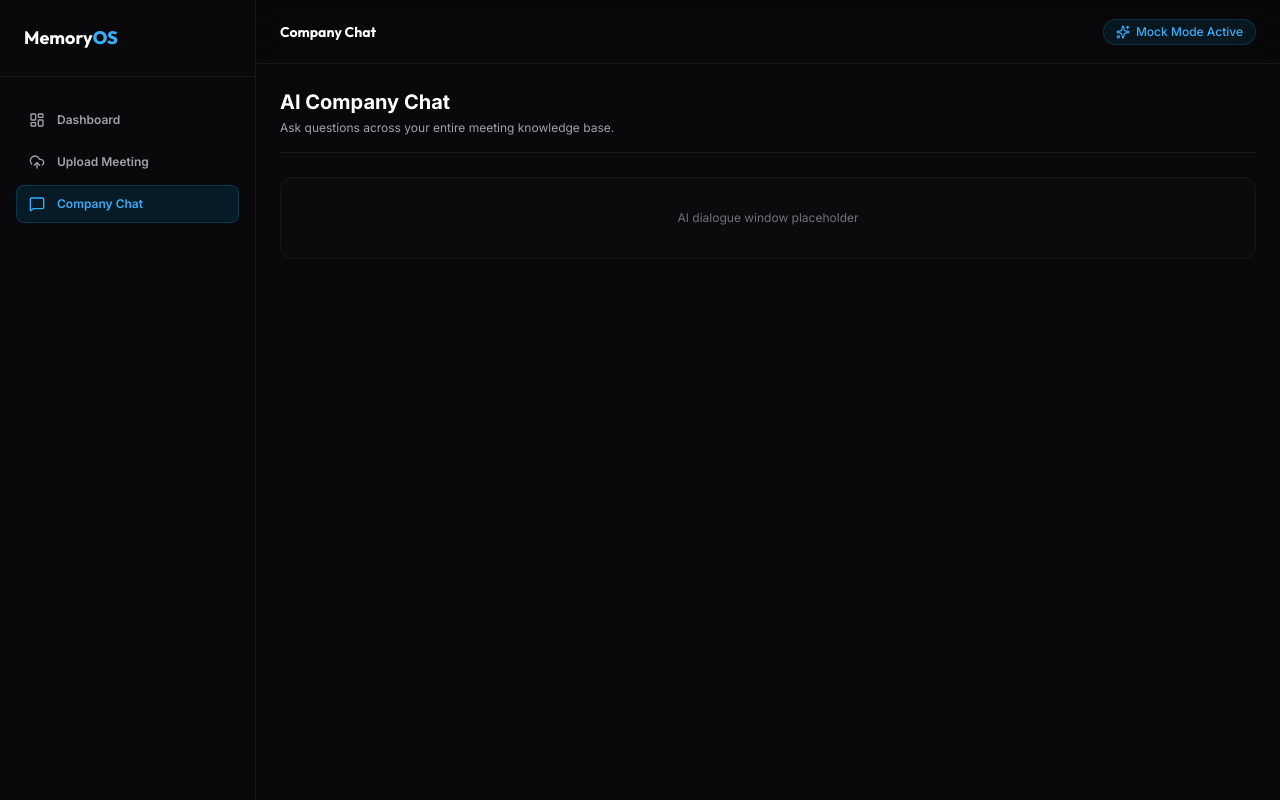
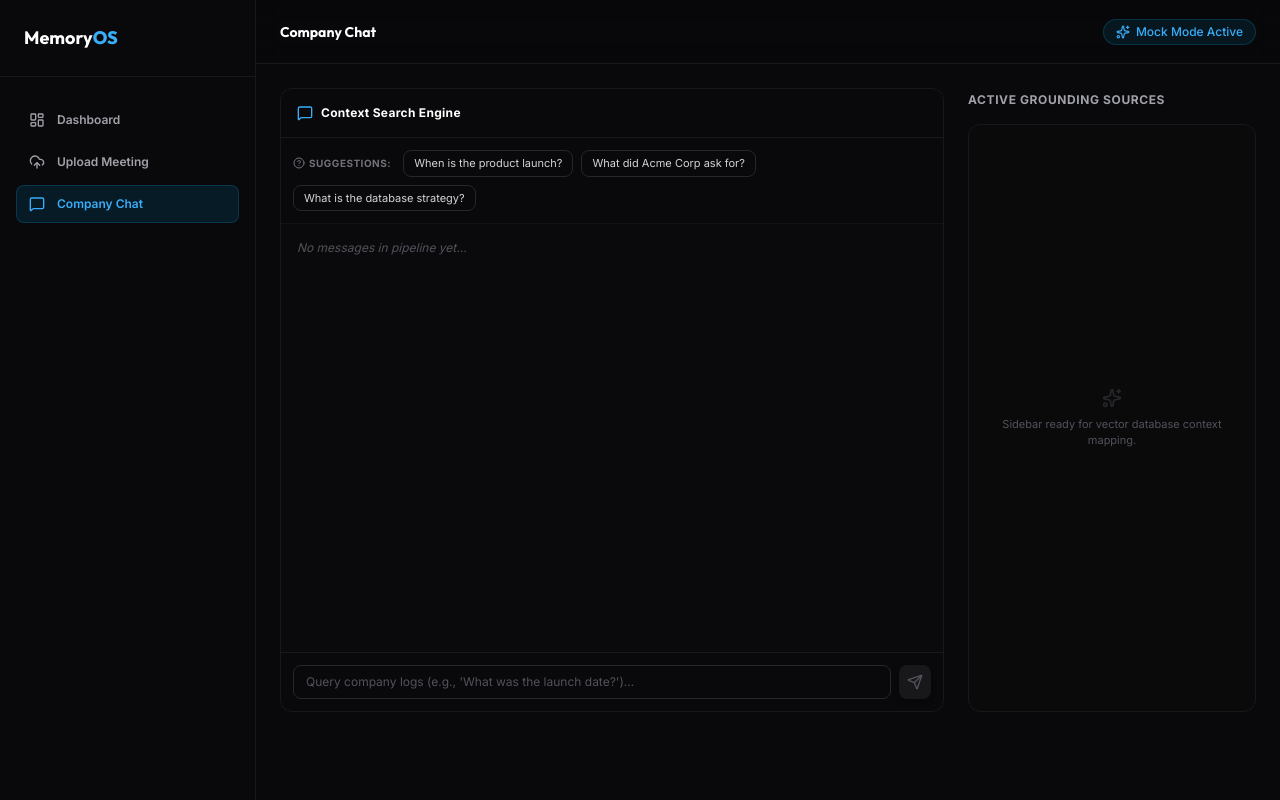
Before and after one commit to gouransh011/MemoryOS, a React app in the folder frontend/: page /chat in a window 1280 px wide. Built offline with nearby package versions, Linux system fonts and the light colour scheme; the HTML template or start-up script is replaced by a standard one.

Commit message:
feat(frontend): complete Chat Input and Suggested Questions Section for Chat

```diff
--- /dev/null
+++ b/frontend/src/components/chat/ChatInput.jsx
@@ -0,0 +1,35 @@
+import React, { useState } from 'react';
+import { Send } from 'lucide-react';
+
+const ChatInput = ({ onSendMessage, isTyping }) => {
+  const [input, setInput] = useState('');
+
+  const handleSubmit = (e) => {
+    e.preventDefault();
+    if (!input.trim() || isTyping) return;
+    onSendMessage(input);
+    setInput('');
+  };
+
+  return (
+    <form onSubmit={handleSubmit} className="p-3 border-t border-primary-900 bg-primary-950/30 flex gap-2">
+      <input
+        type="text"
+        value={input}
+        onChange={(e) => setInput(e.target.value)}
+        disabled={isTyping}
+        placeholder="Query company logs (e.g., 'What was the launch date?')..."
+        className="flex-1 bg-primary-950 border border-primary-800 focus:border-brand-500/50 rounded-lg px-3 py-2 text-xs text-primary-100 placeholder-primary-600 focus:outline-none disabled:opacity-50"
+      />
+      <button
+        type="submit"
+        disabled={isTyping || !input.trim()}
+        className="bg-brand-600 hover:bg-brand-500 text-white disabled:bg-primary-900 disabled:text-primary-600 p-2 rounded-lg transition-all flex items-center justify-center shrink-0 shadow-md"
+      >
+        <Send className="w-4 h-4" />
+      </button>
+    </form>
+  );
+};
+
+export default ChatInput;
--- /dev/null
+++ b/frontend/src/components/chat/SuggestedQuestions.jsx
@@ -0,0 +1,29 @@
+import React from 'react';
+import { HelpCircle } from 'lucide-react';
+
+const SuggestedQuestions = ({ onQuestionClick }) => {
+  const prompts = [
+    "When is the product launch?",
+    "What did Acme Corp ask for?",
+    "What is the database strategy?"
+  ];
+
+  return (
+    <div className="p-3 bg-primary-950/20 border-b border-primary-900/60 flex flex-wrap gap-2 items-center">
+      <span className="text-[10px] font-bold text-primary-500 uppercase tracking-wider flex items-center gap-1 mr-1">
+        <HelpCircle className="w-3 h-3" /> Suggestions:
+      </span>
+      {prompts.map((prompt, i) => (
+        <button
+          key={i}
+          onClick={() => onQuestionClick(prompt)}
+          className="text-[11px] bg-primary-950 hover:bg-primary-900 text-primary-300 border border-primary-800 hover:border-primary-700 px-2.5 py-1 rounded-lg transition-colors text-left"
+        >
+          {prompt}
+        </button>
+      ))}
+    </div>
+  );
+};
+
+export default SuggestedQuestions;
--- a/frontend/src/data/mockChat.jsx
+++ b/frontend/src/data/mockChat.jsx
@@ -1,12 +1,25 @@
-export const messages = [
+export const chatMessages = [
   {
-    role: "user",
-    content: "Who is preparing release notes?",
+    id: 1,
+    sender: "user",
+    text: "Who is responsible for preparing release notes?",
   },
   {
-    role: "assistant",
-    content:
-      "Rahul is responsible for preparing release notes.",
-    source: "Product Launch Discussion",
+    id: 2,
+    sender: "assistant",
+    text: "Rahul is responsible for preparing the release notes for the upcoming launch.",
+    confidence: 92,
+    sources: [
+      {
+        title: "Product Launch Meeting",
+        type: "Meeting",
+        timestamp: "Yesterday · 10:30 AM",
+      },
+      {
+        title: "Release Planning Document",
+        type: "Document",
+        timestamp: "Page 4",
+      },
+    ],
   },
 ];
--- a/frontend/src/pages/Chat.jsx
+++ b/frontend/src/pages/Chat.jsx
@@ -1,15 +1,52 @@
 import React from 'react';
+import { MessageSquare, Sparkles } from 'lucide-react';
+
+
+import ChatInput from '../components/chat/ChatInput';
+import SuggestedQuestions from '../components/chat/SuggestedQuestions';
 
 const Chat = () => {
+
+  const handleSuggestedClick = (question) => {
+    console.log('Suggested question clicked:', question);
+  };
+
+  const handleSendMessage = (message) => {
+    console.log('Custom message submitted:', message);
+  };
+
   return (
-    <div className="space-y-6">
-      <div className="border-b border-primary-900 pb-4">
-        <h2 className="text-xl font-bold text-white">AI Company Chat</h2>
-        <p className="text-xs text-primary-400 mt-1">Ask questions across your entire meeting knowledge base.</p>
+    <div className="flex flex-col lg:flex-row gap-6 h-[calc(100vh-11rem)] max-w-6xl mx-auto">
+
+
+      <div className="flex-1 flex flex-col bg-primary-900/10 border border-primary-900 rounded-xl overflow-hidden h-full">
+
+
+        <div className="p-4 border-b border-primary-900 bg-primary-950/40 flex items-center gap-2">
+          <MessageSquare className="w-4 h-4 text-brand-400" />
+          <span className="text-xs font-bold text-white tracking-wide">Context Search Engine</span>
+        </div>
+
+        <SuggestedQuestions onQuestionClick={handleSuggestedClick} />
+
+
+        <div className="flex-1 overflow-y-auto p-4 space-y-4">
+          <p className="text-xs text-primary-600 italic">No messages in pipeline yet...</p>
+        </div>
+
+        <ChatInput onSendMessage={handleSendMessage} isTyping={false} />
       </div>
-      <div className="bg-primary-900/20 border border-primary-900 rounded-xl p-8 text-center text-xs text-primary-500">
-        AI dialogue window placeholder
+
+      <div className="w-full lg:w-72 shrink-0 flex flex-col h-full space-y-4">
+        <h3 className="text-xs font-bold uppercase tracking-wider text-primary-400 pt-1">
+          Active Grounding Sources
+        </h3>
+        <div className="flex-1 bg-primary-900/5 border border-primary-900 rounded-xl p-4 flex flex-col items-center justify-center text-center text-primary-600 space-y-2">
+          <Sparkles className="w-5 h-5 opacity-40" />
+          <p className="text-[11px]">Sidebar ready for vector database context mapping.</p>
+        </div>
       </div>
+
     </div>
   );
 };
```
